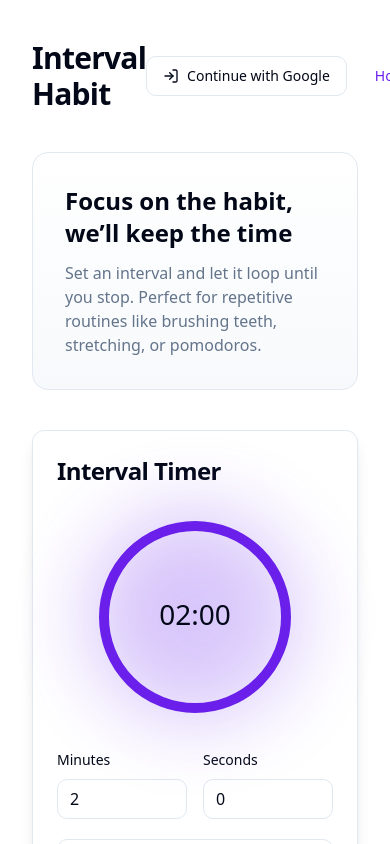
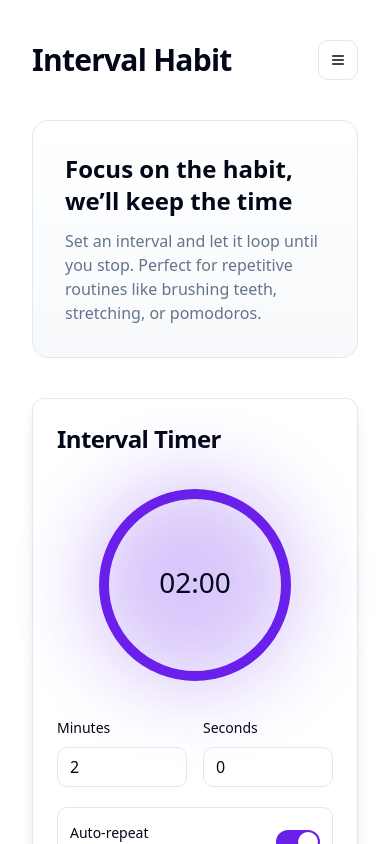
Before and after one commit to Spotlesslink/interval-habit, a React (Vite) app: page / in a window 390 px wide. Shown: the top 844 px of the page. Built offline with nearby package versions, Linux system fonts and the light colour scheme.

Commit message:
Fix mobile menu collapsing

```diff
--- a/src/pages/Index.tsx
+++ b/src/pages/Index.tsx
@@ -2,6 +2,8 @@ import { Helmet } from "react-helmet-async";
 import Timer from "@/components/Timer";
 import GoogleAuthButton from "@/components/GoogleAuthButton";
 import { Button } from "@/components/ui/button";
+import { Sheet, SheetContent, SheetTrigger } from "@/components/ui/sheet";
+import { Menu } from "lucide-react";
 
 const Index = () => {
   const canonical = typeof window !== "undefined" ? window.location.origin + window.location.pathname : "";
@@ -19,11 +21,32 @@ const Index = () => {
       <header className="container py-10">
         <div className="flex items-center justify-between">
           <h1 className="text-3xl font-semibold tracking-tight">Interval Habit</h1>
-          <div className="flex gap-3">
+
+          {/* Desktop actions */}
+          <div className="hidden md:flex gap-3">
             <GoogleAuthButton />
             <Button variant="link" asChild>
               <a href="#how-it-works">How it works</a>
             </Button>
+          </div>
+
+          {/* Mobile hamburger */}
+          <div className="md:hidden">
+            <Sheet>
+              <SheetTrigger asChild>
+                <Button variant="outline" size="icon" aria-label="Open menu">
+                  <Menu className="h-5 w-5" />
+                </Button>
+              </SheetTrigger>
+              <SheetContent side="right" className="w-64 z-50 bg-background">
+                <nav className="mt-6 flex flex-col gap-3">
+                  <GoogleAuthButton />
+                  <Button variant="link" asChild>
+                    <a href="#how-it-works">How it works</a>
+                  </Button>
+                </nav>
+              </SheetContent>
+            </Sheet>
           </div>
         </div>
       </header>
```
